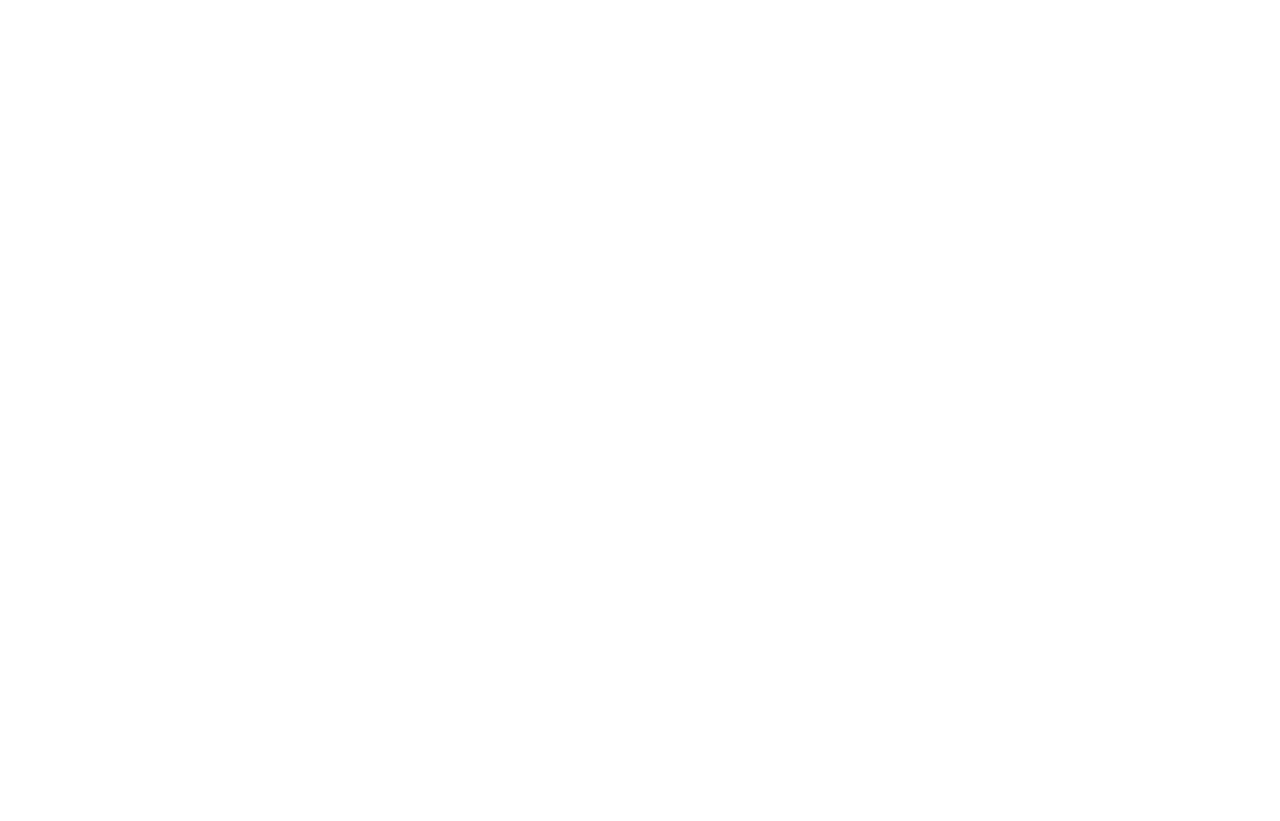
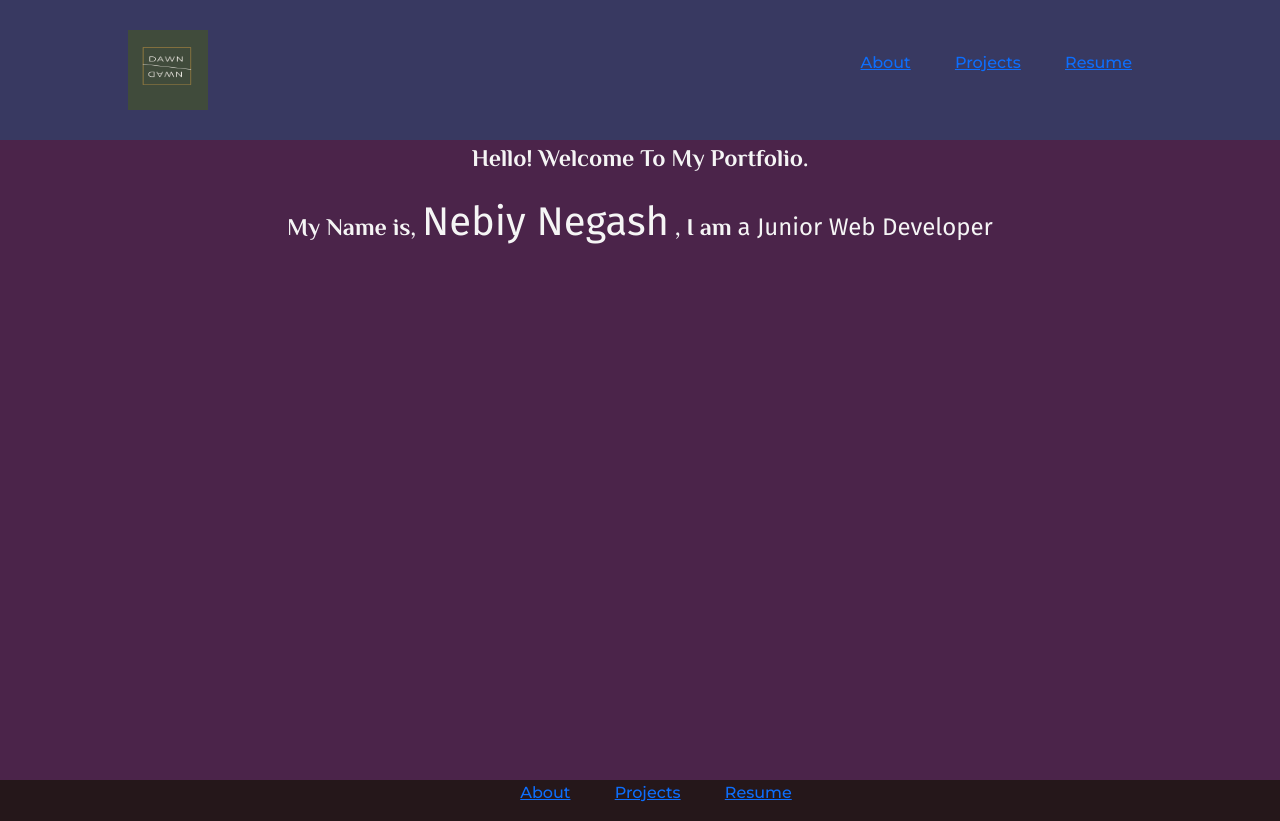
Before and after one commit to Nebiy-Negash/My-Junior-dev-portfolio, a plain HTML site: page index.html in a window 1280 px wide. Before the commit the page ends 800 px from the top, so only its background shows below. Drawn offline with nearby package versions, Linux system fonts and the light colour scheme.

Commit message:
started home and about page

```diff
--- /dev/null
+++ b/assets/style/style-about.css
@@ -0,0 +1,49 @@
+*{
+    box-sizing: border-box;
+    margin: 0;
+    padding: 0;
+}
+
+header{
+    background-color: #383961;
+    display: flex;
+    justify-content: space-between;
+    align-items: center;
+    padding: 30px 10%;
+}
+
+li, a{
+    font-family: "Montserrat" ,sans-serif;
+    font-weight: 500;
+    font-size: 1rem;
+}
+
+.logo-about{
+    height: 80px;
+    width: 80px;
+    cursor: pointer;
+}
+
+.nav-links{
+    list-style: none;
+}
+
+.nav-links li{
+    display: inline-block;
+    padding: 0px 20px;
+}
+
+.nav-links li a{
+    transition: all 0.3s ease 0s;
+}
+
+.nav-links li a:hover{
+    color: #0088a9
+}
+
+/* end nav */
+
+.holder{
+    height: 350px;
+    width: 250px;
+}
--- a/assets/style/style.css
+++ b/assets/style/style.css
@@ -0,0 +1,87 @@
+@import url('https://fonts.googleapis.com/css2?family=Montserrat:wght@500&display=swap');
+@import url('https://fonts.googleapis.com/css2?family=Montserrat:wght@500&family=Philosopher:wght@700&display=swap');
+
+*{
+    box-sizing: border-box;
+    margin: 0;
+    padding: 0;
+}
+
+
+.logo{
+    height: 80px;
+    width: 80px;
+    cursor: pointer;
+}
+
+
+li, a{
+    font-family: "Montserrat" ,sans-serif;
+    font-weight: 500;
+    font-size: 1rem;
+}
+
+header{
+    background-color: #383961;
+    display: flex;
+    justify-content: space-between;
+    align-items: center;
+    padding: 30px 10%;
+}
+
+
+.nav-links{
+    list-style: none;
+}
+
+.nav-links li{
+    display: inline-block;
+    padding: 0px 20px;
+}
+
+.nav-links li a{
+    transition: all 0.3s ease 0s;
+}
+
+.nav-links li a:hover{
+    color: #0088a9
+}
+
+/* end of nav */
+
+main{
+    min-height: 80vh;
+    background-color:#4b244a ;
+}
+
+section{
+
+    display: grid;
+    place-items: center;
+    align-content: center;
+}
+
+.intro{
+    font-family: "Fira sans", sans-serif;
+    color: whitesmoke;
+}
+
+.greeting{
+    color: whitesmoke;
+    font-family: "Philosopher" ;
+    font-size: 1.5rem;
+}
+.name-top{
+    font-family: "Fira sans";
+    font-size: 2.5rem;
+}
+
+.jwd{
+    font-family: "Fira sans";
+}
+
+/* end main */
+
+footer{
+    background-color: #25171a;
+}
--- a/index.html
+++ b/index.html
@@ -4,12 +4,51 @@
     <meta charset="UTF-8">
     <meta http-equiv="X-UA-Compatible" content="IE=edge">
     <meta name="viewport" content="width=device-width, initial-scale=1.0">
+    <link href="https://fonts.googleapis.com/css2?family=Fira+Sans:wght@400;700&display=swap" rel="stylesheet">
     <link rel="stylesheet" href="assets/style/style.css">
     <script src="assets/scripts/script.js" defer></script>
-<link href="https://cdn.jsdelivr.net/npm/bootstrap@5.2.2/dist/css/bootstrap.min.css" rel="stylesheet" integrity="sha384-Zenh87qX5JnK2Jl0vWa8Ck2rdkQ2Bzep5IDxbcnCeuOxjzrPF/et3URy9Bv1WTRi" crossorigin="anonymous">
+    <link href="https://cdn.jsdelivr.net/npm/bootstrap@5.2.2/dist/css/bootstrap.min.css" rel="stylesheet" integrity="sha384-Zenh87qX5JnK2Jl0vWa8Ck2rdkQ2Bzep5IDxbcnCeuOxjzrPF/et3URy9Bv1WTRi" crossorigin="anonymous">
     <title>Portfolio</title>
 </head>
 <body>
 
+    <header>
+        <img class="logo" src="assets/media/1.jpg" alt="dawn logo">
+        <nav>
+            <ul class="nav-links">
+                <li><a href="assets/multi-pages/about.html" target="_blank" ><span class="about">About</span></a></li>
+                <li><a href="#"><span class="project">Projects</span></a></li>
+                <li><a href="#"><span class="resume">Resume</span></a></li>
+            </ul>
+        </nav>
+        <!-- <a href="#" class="contact"><button>contact</button></a> -->
+    </header>
+    <main>
+        <section class="hidden">
+            <article>
+                <p class="intro">
+                    <sapn class="greeting">Hello! Welcome To My Portfolio.</span>
+
+                    </p>
+                </article>
+            </section>
+            <section class="hidden">
+                <span class="greeting">My Name is,  <span class="name-top">Nebiy Negash</span> ,  I am <span class="jwd">a Junior Web Developer</span>
+            </span>
+        </section>
+        </main>
+        <footer>
+            <section>
+                <nav>
+                    <ul class="nav-links">
+                        <li><a href="assets/multi-pages/about.html" target="_blank" ><span class="about">About</span></a></li>
+                        <li><a href="#"><span class="project">Projects</span></a></li>
+                        <li><a href="#"><span class="resume">Resume</span></a></li>
+                    </ul>
+                </nav>
+            </section>
+        </footer>
+
+
 </body>
 </html>
```
Also changed, not shown: assets/multi-pages/about.html (added, +38 -0 lines), assets/media/1.jpg (added), assets/media/2.jpg (added), assets/media/background-image.jpeg (added).
